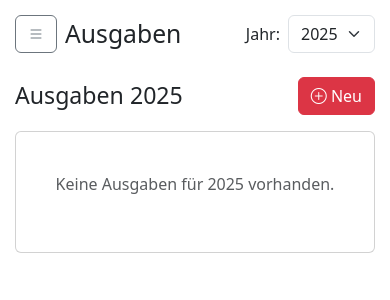
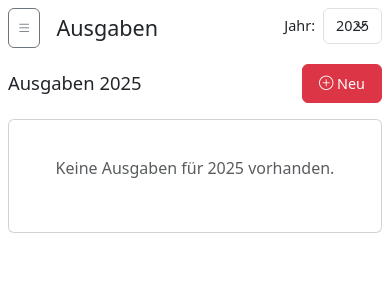
Before and after one commit to infotmlstudio-shop/erp_tml, a Flask app: page /ausgaben in a window 390 px wide. Shown: the top 300 px of the page. Run offline with Flask 3, Linux system fonts and the light colour scheme; a user stored in the database is signed in.

Commit message:
responsive

```diff
--- a/templates/ausgaben.html
+++ b/templates/ausgaben.html
@@ -4,7 +4,7 @@
 
 {% block content %}
 <div class="d-flex justify-content-between align-items-center mb-3 flex-wrap gap-2">
-    <h3 class="mb-0">Ausgaben {{ jahr }}</h3>
+    <h3 class="mb-0 flex-grow-1">Ausgaben {{ jahr }}</h3>
     <a href="{{ url_for('ausgaben_neu') }}" class="btn btn-danger">
         <i class="bi bi-plus-circle"></i> <span class="d-none d-md-inline">Neue Ausgabe</span><span class="d-md-none">Neu</span>
     </a>
@@ -14,22 +14,26 @@
     {% for lieferant, buchungen in ausgaben_dict.items() %}
     {% set anzahl = buchungen|length %}
     {% set gesamtbetrag = ausgaben_summens.get(lieferant, 0.0) %}
-    <div class="card mb-4">
-        <div class="card-header bg-light">
+    <div class="card mb-3">
+        <div class="card-header bg-light p-2 p-md-3">
             <h5 class="mb-0">
-                <button class="btn btn-link text-decoration-none text-dark p-0 w-100 text-start" type="button" data-bs-toggle="collapse" data-bs-target="#collapse-{{ lieferant.id if lieferant else 'sonstige' }}" aria-expanded="true" aria-controls="collapse-{{ lieferant.id if lieferant else 'sonstige' }}">
-                    <i class="bi bi-chevron-down"></i>
-                    {% if lieferant %}
-                        {{ lieferant.name }} Rechnungen ({{ anzahl }})
-                    {% else %}
-                        Sonstige Ausgaben ({{ anzahl }})
-                    {% endif %}
-                    <span class="text-muted ms-2">Gesamt = {{ "%.2f"|format(gesamtbetrag) }} €</span>
+                <button class="btn btn-link text-decoration-none text-dark p-0 w-100 text-start d-flex align-items-center justify-content-between flex-wrap" type="button" data-bs-toggle="collapse" data-bs-target="#collapse-{{ lieferant.id if lieferant else 'sonstige' }}" aria-expanded="true" aria-controls="collapse-{{ lieferant.id if lieferant else 'sonstige' }}">
+                    <span class="d-flex align-items-center">
+                        <i class="bi bi-chevron-down me-2"></i>
+                        <span>
+                            {% if lieferant %}
+                                {{ lieferant.name }} Rechnungen ({{ anzahl }})
+                            {% else %}
+                                Sonstige Ausgaben ({{ anzahl }})
+                            {% endif %}
+                        </span>
+                    </span>
+                    <span class="text-muted ms-2 small">Gesamt = {{ "%.2f"|format(gesamtbetrag) }} €</span>
                 </button>
             </h5>
         </div>
         <div id="collapse-{{ lieferant.id if lieferant else 'sonstige' }}" class="collapse show" aria-labelledby="heading-{{ lieferant.id if lieferant else 'sonstige' }}">
-        <div class="card-body">
+        <div class="card-body p-2 p-md-3">
             <div class="table-responsive">
                 <table class="table table-hover ausgaben-table">
                     <thead>
--- a/templates/base.html
+++ b/templates/base.html
@@ -16,10 +16,39 @@
         }
         @media (max-width: 768px) {
             .main-content {
-                padding: 15px;
+                padding: 10px;
             }
             .sidebar {
                 min-height: auto;
+                width: 280px;
+                padding: 15px;
+            }
+            .sidebar h4 {
+                font-size: 1.1rem;
+            }
+            .sidebar .nav-link {
+                padding: 0.5rem 0.75rem;
+                font-size: 0.95rem;
+            }
+            h2 {
+                font-size: 1.5rem;
+            }
+            h3 {
+                font-size: 1.25rem;
+            }
+            .card {
+                margin-bottom: 1rem;
+            }
+            .card-body {
+                padding: 1rem;
+            }
+            .btn {
+                padding: 0.5rem 1rem;
+                font-size: 0.9rem;
+            }
+            .btn-sm {
+                padding: 0.35rem 0.65rem;
+                font-size: 0.85rem;
             }
         }
         .stat-card {
@@ -94,6 +149,8 @@
         @media (max-width: 768px) {
             .mobile-menu-btn {
                 display: block;
+                padding: 0.5rem;
+                margin-right: 0.5rem;
             }
             .sidebar {
                 position: fixed;
@@ -117,12 +176,79 @@
                 height: 100%;
                 background-color: rgba(0, 0, 0, 0.5);
                 z-index: 1040;
+                transition: opacity 0.3s;
             }
             .sidebar-overlay.show {
                 display: block;
             }
             .main-content {
                 margin-left: 0;
+                width: 100%;
+            }
+            /* Header optimieren */
+            .d-flex.justify-content-between {
+                flex-wrap: wrap;
+                gap: 0.75rem;
+            }
+            .d-flex.align-items-center.gap-2,
+            .d-flex.align-items-center.gap-3 {
+                gap: 0.5rem !important;
+            }
+            /* Form Selects kleiner */
+            .form-select {
+                font-size: 0.9rem;
+                padding: 0.4rem 0.75rem;
+            }
+            /* Labels kleiner */
+            .form-label {
+                font-size: 0.9rem;
+                margin-bottom: 0.25rem;
+            }
+            /* Form Inputs */
+            .form-control {
+                font-size: 1rem; /* Verhindert Zoom auf iOS */
+                padding: 0.5rem 0.75rem;
+            }
+            /* Cards kompakter */
+            .card-header {
+                padding: 0.75rem 1rem;
+            }
+            /* Badges kleiner */
+            .badge {
+                font-size: 0.75rem;
+                padding: 0.35em 0.65em;
+            }
+            /* Buttons in Tabellen */
+            .table .btn-sm {
+                padding: 0.25rem 0.5rem;
+                font-size: 0.8rem;
+            }
+        }
+
+        /* iPhone spezifische Optimierungen */
+        @media (max-width: 428px) {
+            .main-content {
+                padding: 8px;
+            }
+            h2 {
+                font-size: 1.35rem;
+            }
+            h3 {
+                font-size: 1.15rem;
+            }
+            .card-body {
+                padding: 0.75rem;
+            }
+            .table tbody tr {
+                padding: 0.75rem;
+            }
+            .table tbody td {
+                padding: 0.5rem 0.25rem;
+                font-size: 0.9rem;
+            }
+            .table tbody td:before {
+                font-size: 0.85rem;
+                min-width: 100px;
             }
         }
     </style>
@@ -189,12 +315,12 @@
             <!-- Main Content -->
             <main class="col-md-10 main-content">
                 <!-- Header mit Mobile Menu Button -->
-                <div class="d-flex justify-content-between align-items-center mb-4">
-                    <div class="d-flex align-items-center gap-2">
+                <div class="d-flex justify-content-between align-items-start mb-3 mb-md-4 flex-wrap gap-2">
+                    <div class="d-flex align-items-center gap-2 flex-grow-1">
                         <button class="btn btn-outline-secondary mobile-menu-btn" onclick="toggleSidebar()" aria-label="Menü öffnen">
                             <i class="bi bi-list"></i>
                         </button>
-                        <h2 class="mb-0">{% block page_title %}Dashboard{% endblock %}</h2>
+                        <h2 class="mb-0 flex-grow-1">{% block page_title %}Dashboard{% endblock %}</h2>
                     </div>
                     <div class="d-flex align-items-center gap-2 flex-wrap">
                         {% if 'lager' in request.endpoint or 'artikel' in request.endpoint %}
--- a/templates/einnahmen.html
+++ b/templates/einnahmen.html
@@ -4,7 +4,7 @@
 
 {% block content %}
 <div class="d-flex justify-content-between align-items-center mb-3 flex-wrap gap-2">
-    <h3 class="mb-0">Einnahmen {{ jahr }}</h3>
+    <h3 class="mb-0 flex-grow-1">Einnahmen {{ jahr }}</h3>
     <a href="{{ url_for('einnahmen_neu') }}" class="btn btn-success">
         <i class="bi bi-plus-circle"></i> <span class="d-none d-md-inline">Neue Einnahme</span><span class="d-md-none">Neu</span>
     </a>
```
Also changed, not shown: other parts of templates/base.html (+39 -11 lines).
